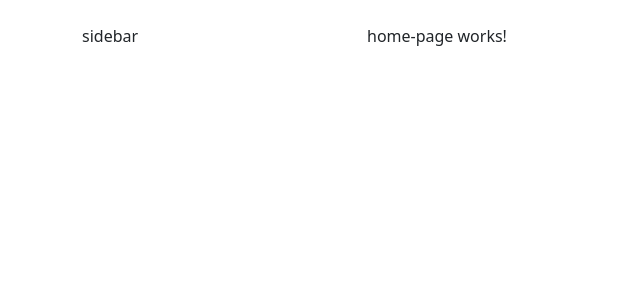
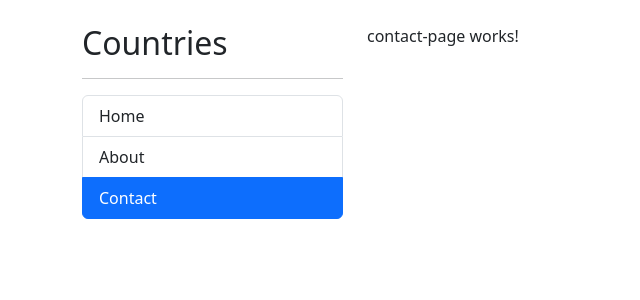
Before and after one commit to Rober7oMaG/CountriesApp, an Angular app: page /contact in a window 1280 px wide. Before the commit this address led to /home. Shown: the top 300 px of the page, without its empty margins (0-640 px from the left). Built offline with nearby package versions, Linux system fonts and the light colour scheme.

Commit message:
add: sidebar and routing

```diff
--- a/package.json
+++ b/package.json
@@ -1,6 +1,6 @@
 {
   "name": "country-app",
-  "version": "0.0.2",
+  "version": "0.0.3",
   "scripts": {
     "ng": "ng",
     "start": "ng serve",
--- a/src/app/app.component.html
+++ b/src/app/app.component.html
@@ -1,7 +1,6 @@
 <div class="row mt-4">
   <div class="col-3">
-    <!-- Sidebar -->
-    sidebar
+    <shared-sidebar />
   </div>
 
   <div class="col">
--- /dev/null
+++ b/src/app/shared/components/sidebar/sidebar.component.html
@@ -0,0 +1,29 @@
+<h2>Countries</h2>
+<hr>
+
+<ul class="list-group">
+  <li
+    routerLink=""
+    routerLinkActive="active"
+    [routerLinkActiveOptions]="{exact: true}"
+    class="list-group-item"
+  >
+    Home
+  </li>
+
+  <li
+    routerLink="about"
+    routerLinkActive="active"
+    class="list-group-item"
+  >
+    About
+  </li>
+
+  <li
+    routerLink="contact"
+    routerLinkActive="active"
+    class="list-group-item"
+  >
+    Contact
+  </li>
+</ul>
--- /dev/null
+++ b/src/app/shared/components/sidebar/sidebar.component.ts
@@ -0,0 +1,8 @@
+import { Component } from '@angular/core';
+
+@Component({
+  selector: 'shared-sidebar',
+  templateUrl: './sidebar.component.html',
+  styles: ``,
+})
+export class SidebarComponent { }
--- /dev/null
+++ b/src/app/shared/pages/contact-page/contact-page.component.html
@@ -0,0 +1 @@
+<p>contact-page works!</p>
--- /dev/null
+++ b/src/app/shared/pages/contact-page/contact-page.component.ts
@@ -0,0 +1,8 @@
+import { Component } from '@angular/core';
+
+@Component({
+  selector: 'shared-contact-page',
+  templateUrl: './contact-page.component.html',
+  styles: ``,
+})
+export class ContactPageComponent { }
```
Also changed, not shown: src/app/app-routing.module.ts (+7 -2 lines), src/app/shared/shared.module.ts (+9 -1 lines).
